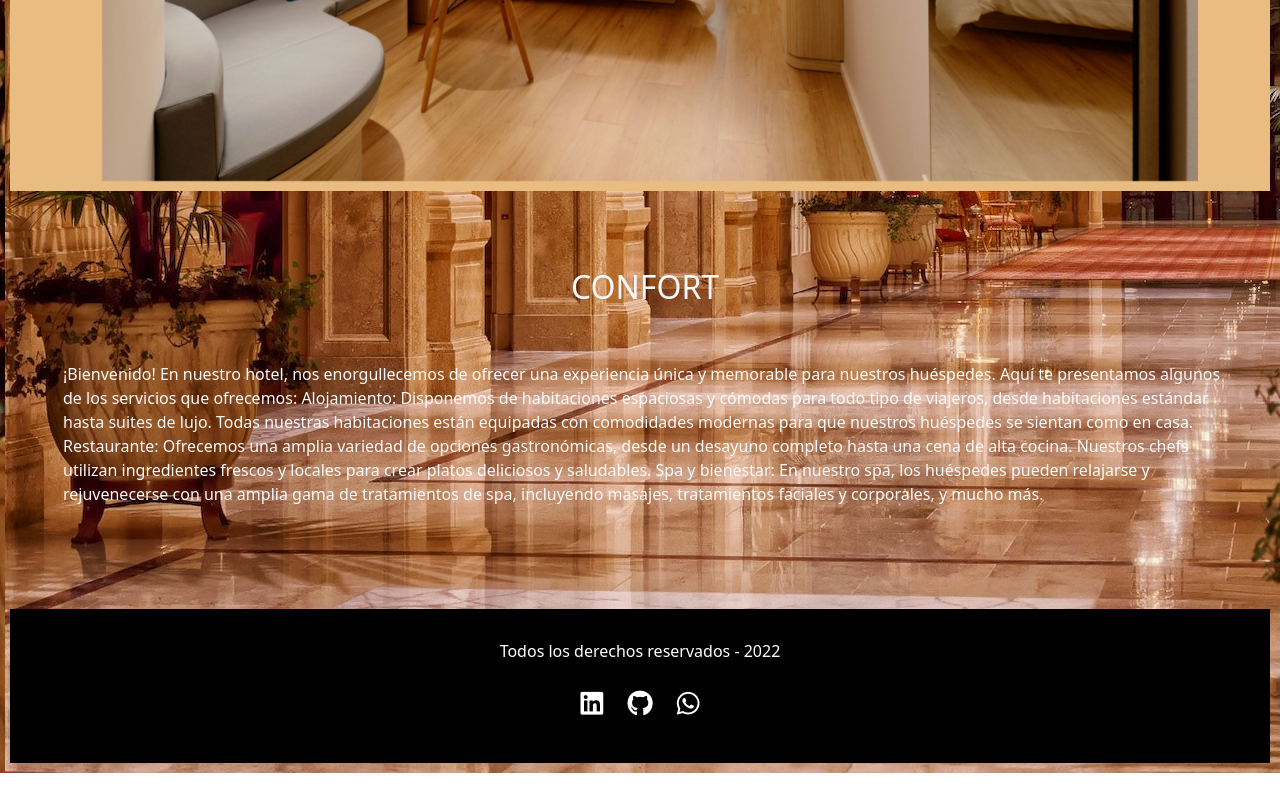
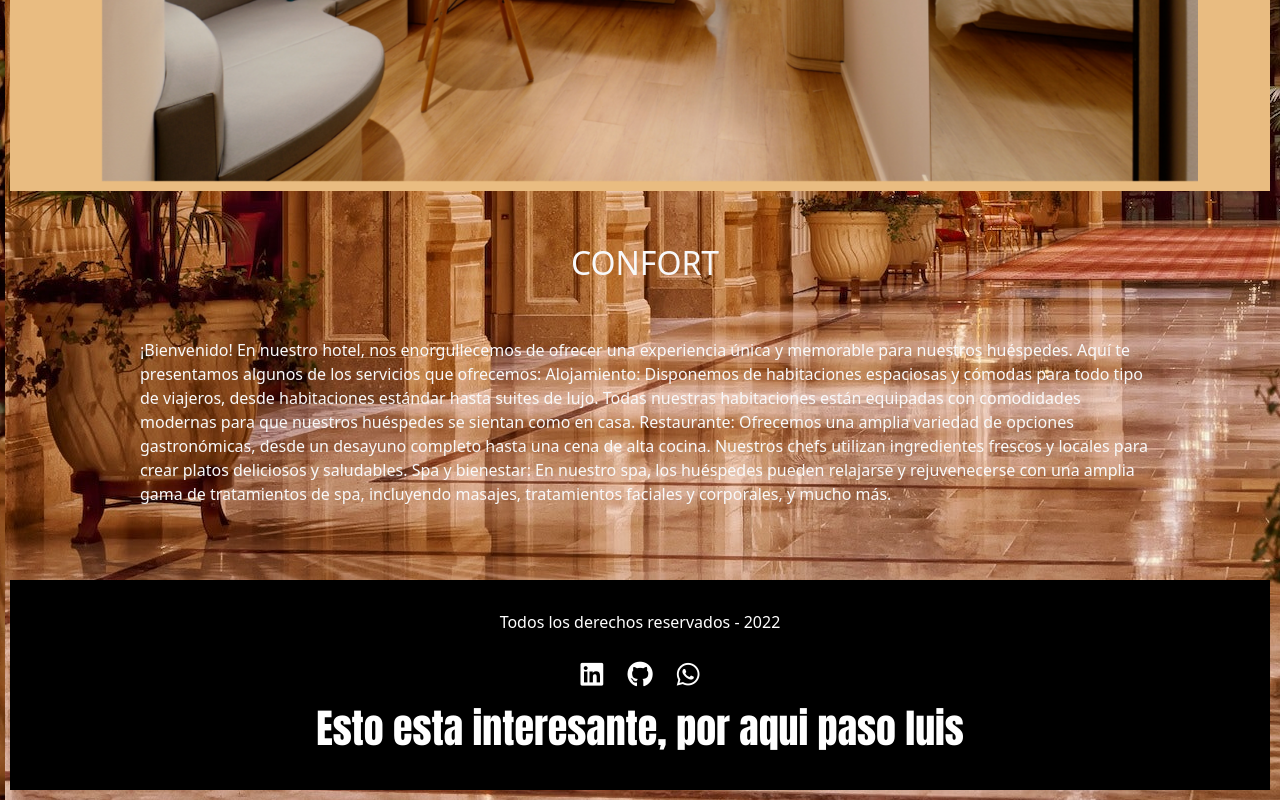
Before and after one commit to CosmicGoals/Hotel, a plain HTML site: page index.html in a window 1280 px wide. Shown: the part 1056-1856 px from the top of the page. Before the commit the page ends 1829 px from the top, so only its background shows below. Drawn offline with nearby package versions, Linux system fonts and the light colour scheme.

Commit message:
comit luis

```diff
--- a/index.html
+++ b/index.html
@@ -62,7 +62,7 @@
         </button>
       </div>
   </nav>
-  <dvi class="container">
+  <div class="container">
     <div class="row">
       <div class="col-12">
         <h2 class="tittle text-center mt-5 text-light">CONFORT</h2>
@@ -85,7 +85,7 @@
           de spa, incluyendo masajes, tratamientos faciales y corporales, y mucho más.</p>
       </div>
     </div>
-  </dvi>
+  </div>
   <footer class="footer">
     <p class="text-center">Todos los derechos reservados - 2022</p>
     <div class="redes">
@@ -93,7 +93,7 @@
       <a href="#"><i class="fa-brands fa-github"></i></a>
       <a href="#"><i class="fa-brands fa-whatsapp"></i></a>
     </div>
-
+    <h1>Esto esta interesante, por aqui paso luis</h1>
   </footer>
   <script src="code.js"></script>
   <script src="https://cdn.jsdelivr.net/npm/bootstrap@5.3.0-alpha1/dist/js/bootstrap.bundle.min.js"
```
